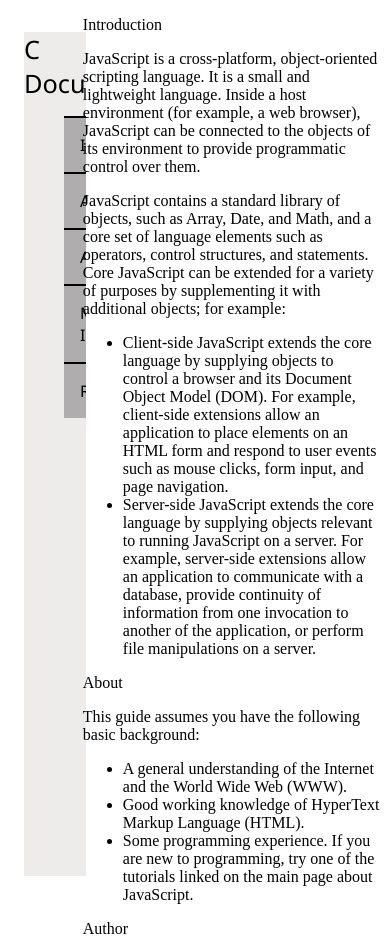
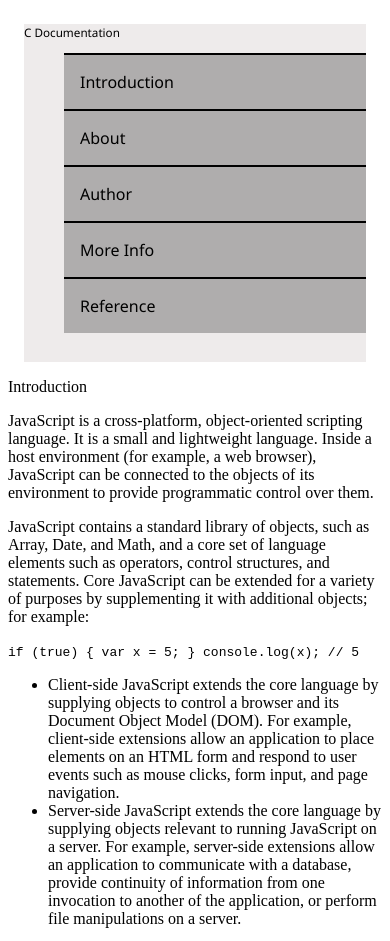
Before and after one commit to KSanthoshkumarK/freecodecamp-Technical-Documentation-Page, a plain HTML site: page index.html in a window 390 px wide. Shown: the top 941 px of the page. Drawn offline with Linux system fonts and the light colour scheme.

Commit message:
final changes

```diff
--- a/index.css
+++ b/index.css
@@ -1,31 +1,61 @@
+body{
+    display: grid;
+    grid-template-areas: 'nav main';
+}
+
 .nav-links{
     list-style-type: none;
+    grid-area: links;
 }
 
 #navbar header{
-    font-size: 3vh;
+    font-size: 3vmin;
+    position: fixed;
+    grid-area: header;
+    height: auto;
+    width: auto;
 }
 #navbar{
     position: fixed;
+    display: grid;
     overflow-y: auto;
     margin: 1rem;
     font-family: 'Segoe UI', Tahoma, Geneva, Verdana, sans-serif;
     height: 100vh;
     background: #eeebeb;
     width: 16%;
+    grid-area: nav;
+    grid-template-areas:
+    'header'
+    'links';
 }
 .nav-link{
     display: block;
    background-color: rgb(175, 173, 173);
    padding: 1rem;
    border-top: 2px solid black;
-}
-.nav-link a{
-    color: black;
+   color: black;
     text-decoration: none;
 }
+
 #main-doc{
     position: relative;
     margin-left: 20%;
     margin-top: 1rem;
+    grid-area: main;
 }
+@media only screen and (max-width: 500px){
+    body{
+        grid-template-areas:
+        "nav"
+        "main";
+    }
+    #navbar{
+        position: relative;
+        height: 40vh;
+        width: auto;
+    }
+    #main-doc{
+        margin: auto;
+    }
+}
--- a/index.html
+++ b/index.html
@@ -8,31 +8,31 @@
   <title>Build Technical Document</title>
   <link rel="stylesheet" href="./index.css">
 </head>
+
+
+<body>
+  <script src="https://cdn.freecodecamp.org/testable-projects-fcc/v1/bundle.js"></script>
   <nav id="navbar">
     <header>C Documentation</header>
     <ul class="nav-links">
-    <li class='nav-link'>
-      <a href="#Introduction">Intoduction</a>
+      <li>
+        <a class='nav-link' href="#Introduction">Introduction</a>
       </li>
-    <li class='nav-link'>
-      <a href="#About">About</a>
+      <li>
+        <a class='nav-link' href="#About">About</a>
       </li>
-    <li class='nav-link'>
-      <a href="#Author">Author</a>
+      <li>
+        <a class='nav-link' href="#Author">Author</a>
       </li>
-    <li class='nav-link'>
-      <a href="#MorInfo">More Info</a>
+      <li>
+        <a class='nav-link' href="#More_Info">More Info</a>
       </li>
-    <li class='nav-link'>
-      <a href="#Reference">Reference</a>
+      <li>
+        <a class='nav-link' href="#Reference">Reference</a>
       </li>
 
     </ul>
   </nav>
-
-<body>
-  <script src="https://cdn.freecodecamp.org/testable-projects-fcc/v1/bundle.js"></script>
-
   <main id="main-doc">
     <section class="main-section" id="Introduction">
       <header>Introduction</header>
@@ -51,6 +51,7 @@
           variety of purposes by supplementing it with additional objects; for
           example:
         </p>
+        <code>if (true) { var x = 5; } console.log(x); // 5</code>
         <ul>
           <li>
             Client-side JavaScript extends the core language by supplying objects
@@ -84,6 +85,8 @@
             the tutorials linked on the main page about JavaScript.
           </li>
         </ul>
+        <code>if (true) { let y = 5; } console.log(y); // ReferenceError: y is not
+        defined</code>
       </article>
     </section>
     <section class="main-section" id="Author">
@@ -97,18 +100,21 @@
           constructs which was the reason why it was renamed from LiveScript to
           JavaScript.
         </p>
-
+        <code>if (condition) { statement_1; } else { statement_2; }</code>
         <p>
           In contrast to Java's compile-time system of classes built by
           declarations, JavaScript supports a runtime system based on a small
           number of data types representing numeric, Boolean, and string values.
           JavaScript has a prototype-based object model instead of the more common
-          class-based object model. The prototype-based model provides dynamic
+          class-based object model. </p>
+        <p>
+          The prototype-based model provides dynamic
           inheritance; that is, what is inherited can vary for individual objects.
           JavaScript also supports functions without any special declarative
           requirements. Functions can be properties of objects, executing as
           loosely typed methods.
         </p>
+        <code>const MY_OBJECT = {"key": "value"}; MY_OBJECT.key = "otherValue";</code>
         <p>
           JavaScript is a very free-form language compared to Java. You do not
           have to declare all variables, classes, and methods. You do not have to
@@ -118,14 +124,19 @@
         </p>
       </article>
     </section>
-    <section class="main-section" id="MorInfo">
-      <header>Mor Info</header>
+    <section class="main-section" id="More_Info">
+      <header>More Info</header>
       <article>
+        <p>
           To get started with writing JavaScript, open the Scratchpad and write your
           first "Hello world" JavaScript code.
           Select the code in the pad and hit Ctrl+R to watch it unfold in your
-        browser!
+          browser!</p>
+        <code>if (condition_1) { statement_1; } else if (condition_2) { statement_2;
+        } else if (condition_n) { statement_n; } else { statement_last; }
+      </code>
       </article>
+
     </section>
     <section class="main-section" id="Reference">
       <header>Reference</header>
```
Lines whose indentation alone changed are shown as unchanged.
